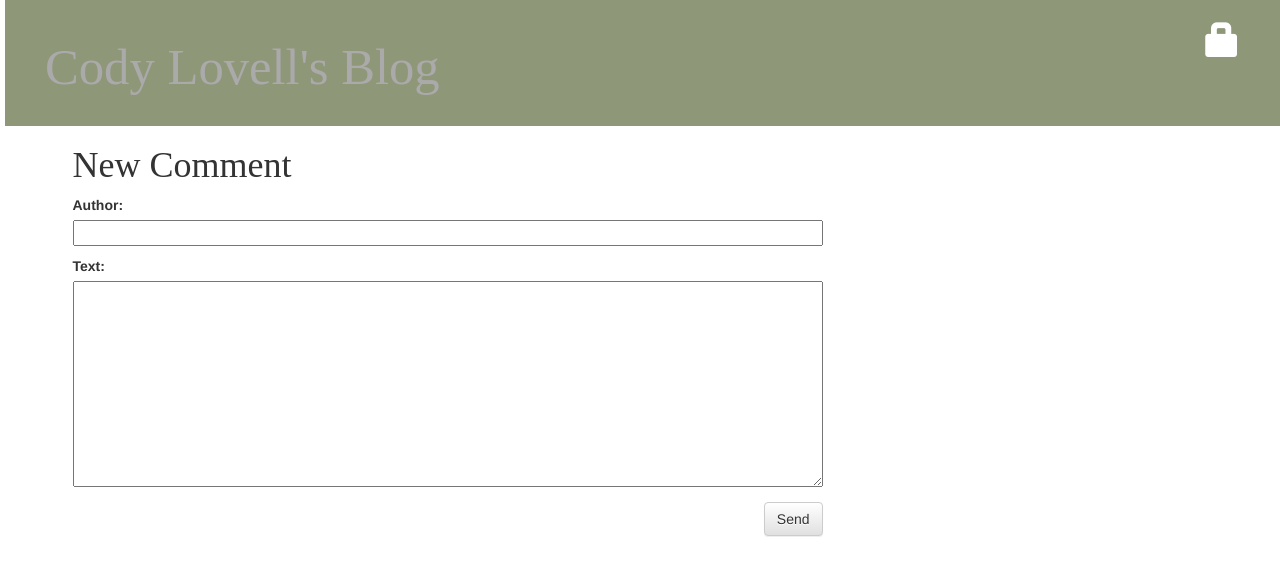
After one commit to codylovell/site, a Django app: page /post/1/comment/ in a window 1280 px wide. The commit adds this page. Shown: the top 576 px of the page. Run offline with Django 3.2, Linux system fonts and the light colour scheme; tables that the repository leaves empty hold one stand-in row (values such as "Sample post"); some libraries are stand-ins or nearby versions.

Commit message:
added ability to comment on posts

```diff
--- a/blog/admin.py
+++ b/blog/admin.py
@@ -2,7 +2,8 @@
 from __future__ import unicode_literals
 
 from django.contrib import admin
-from .models import Post
+from .models import Post, Comment
 
 # Register your models here.
 admin.site.register(Post)
+admin.site.register(Comment)
--- a/blog/forms.py
+++ b/blog/forms.py
@@ -1,11 +1,22 @@
 from django import forms
 
-from .models import Post
+from .models import Post, Comment
 
 
 class PostForm(forms.ModelForm):
+	"""docstring for PostForm"""
 
 
 	class Meta:
 		model = Post
 		fields = ('title', 'text',)
+
+
+
+class CommentForm(forms.ModelForm):
+	"""docstring for CommentForm"""
+
+
+	class Meta:
+		model = Comment
+		fields = ('author', 'text',)
--- a/blog/models.py
+++ b/blog/models.py
@@ -6,6 +6,7 @@ from django.utils import timezone
 
 
 class Post(models.Model):
+	'''Post model'''
 	author = models.ForeignKey('auth.User', on_delete=models.CASCADE)
 	title = models.CharField(max_length=200)
 	text = models.TextField()
@@ -22,3 +23,23 @@ class Post(models.Model):
 
 	def __str__(self):
 		return self.title
+
+
+
+class Comment(models.Model):
+	'''Comment model -- related name field allows for access to comments
+	from within post model.'''
+	post = models.ForeignKey('blog.Post', related_name='comments')
+	author = models.CharField(max_length=200)
+	text = models.TextField()
+	created_date = models.DateTimeField(default=timezone.now)
+	approved_comment = models.BooleanField(default=False)
+
+
+	def approve(self):
+		self.approved_comment = True
+		self.save()
+
+
+	def __str__(self):
+		return self.text
--- a/blog/static/css/blog.css
+++ b/blog/static/css/blog.css
@@ -21,7 +21,7 @@ h1, h2, h3, h4 {
 }
 
 
-/*Post relavent css*/
+/* Post relavent css */
 .posts a {
 	color: #aaa;
 }
@@ -32,13 +32,13 @@ h1, h2, h3, h4 {
 
 }
 
-/*creating small line underneath the pub_date*/
+/* creating small line underneath the pub_date */
 .date {
     color: #828282;
     text-decoration: underline;
 }
 
-/*other stuff*/
+/* other stuff */
 .save {
     float: right;
 }
@@ -61,3 +61,12 @@ h1, h2, h3, h4 {
 .post h1 a, .post h1 a:visited {
     color: #000000;
 }
+
+/* comments */
+.comment {
+	margin: 20px 0px 20px 20px;
+}
+
+.user {
+	border-bottom: 3px solid black;
+}
--- /dev/null
+++ b/blog/templates/blog/add_comment_to_post.html
@@ -0,0 +1,9 @@
+{% extends 'blog/base.html' %}
+
+{% block content %}
+	<h1>New Comment</h1>
+	<form method="POST" class="post-form">{% csrf_token %}
+        {{ form.as_p }}
+        <button type="submit" class="save btn btn-default">Send</button>
+    </form>
+{% endblock %}
--- a/blog/templates/blog/base.html
+++ b/blog/templates/blog/base.html
@@ -3,7 +3,7 @@
 <!DOCTYPE html>
 <html>
 <head>
-	<title>codyLovell</title>
+	<title>codyLovell.com</title>
 	<link rel="stylesheet" href="//maxcdn.bootstrapcdn.com/bootstrap/3.2.0/css/bootstrap.min.css">
 	<link rel="stylesheet" href="//maxcdn.bootstrapcdn.com/bootstrap/3.2.0/css/bootstrap-theme.min.css">
 	<link rel="stylesheet" href="{%	static 'css/blog.css' %}">
--- a/blog/templates/blog/post_list.html
+++ b/blog/templates/blog/post_list.html
@@ -9,6 +9,8 @@
 		        	</div>
 		        	<h1><a href="{% url 'post_detail' pk=post.pk %}">{{ post.title }}</a></h1>
 		        	<p>{{ post.text|linebreaksbr }}</p>
+
+		        	<a href="{% url 'post_detail' pk=post.pk %]">Comments: {{ post.comments.count }} </a>
 		    </article>
 		{% endif %}
 	{% endfor %}
--- a/blog/urls.py
+++ b/blog/urls.py
@@ -11,5 +11,7 @@ urlpatterns = [
 	url(r'^drafts/$', views.post_draft_list, name='post_draft_list'),
 	url(r'^post/(?P<pk>\d+)/publish/$', views.post_publish, name='post_publish'),
 	url(r'^post/(?P<pk>\d+)/remove/$', views.post_remove, name='post_remove'),
-
+	url(r'^post/(?P<pk>\d+)/comment/$', views.add_comment_to_post, name='add_comment_to_post'),
+	url(r'^comment/(?P<pk>\d+)/approve/$', views.comment_approve, name='comment_approve'),
+	url(r'^comment/(?P<pk>\d+)/remove/$', views.comment_remove, name='comment_remove'),
 ]
--- a/blog/views.py
+++ b/blog/views.py
@@ -5,8 +5,8 @@ from django.shortcuts import render, get_object_or_404, redirect
 from django.utils import timezone
 from django.contrib.auth.decorators import login_required
 
-from .models import Post
-from .forms import PostForm
+from .models import Post, Comment
+from .forms import PostForm, CommentForm
 
 
 def post_list(request):
@@ -63,7 +63,36 @@ def post_publish(request, pk):
 	return redirect('post_detail', pk=pk)
 
 
+@login_required
 def post_remove(request, pk):
 	post = get_object_or_404(Post, pk=pk)
 	post.delete()
 	return redirect('post_list')
+
+
+def add_comment_to_post(request, pk):
+	post = get_object_or_404(Post, pk=pk)
+	if request.method == 'POST':
+		form = CommentForm(request.POST)
+		if form.is_valid():
+			comment = form.save(commit=False)
+			comment.post = post
+			comment.save()
+			return redirect('post_detail', pk=post.pk)
+	else:
+		form = CommentForm()
+	return render(request, 'blog/add_comment_to_post.html', {'form': form})
+
+
+@login_required
+def comment_approve(request, pk):
+	comment = get_object_or_404(Comment, pk=pk)
+	comment.approve()
+	return redirect('post_detail', pk=comment.post.pk)
+
+
+@login_required
+def comment_remove(request, pk):
+	comment = get_object_or_404(Comment, pk=pk)
+	comment.delete()
+	return redirect('post_detail', pk=comment.post.pk)
```
Also changed, not shown: blog/templates/blog/post_detail.html (+22 -0 lines), blog/migrations/0002_comment.py (added).
